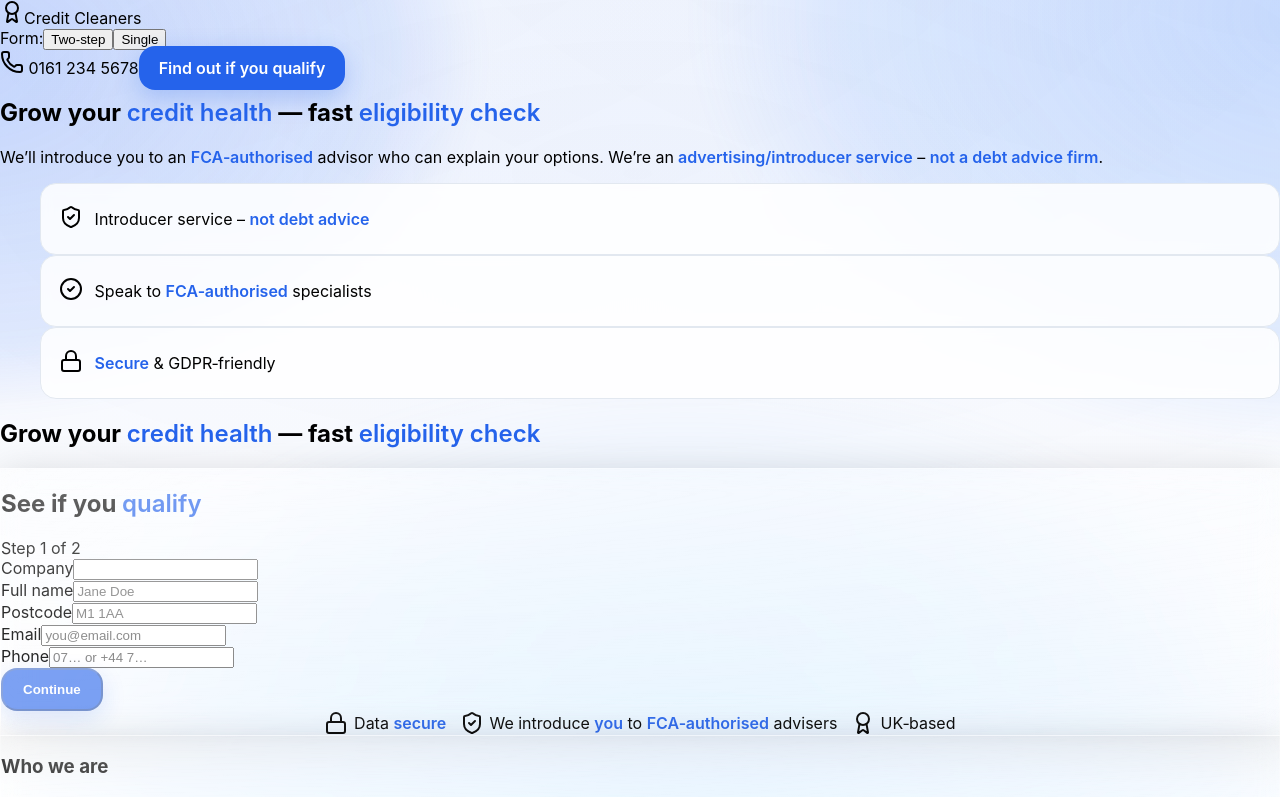
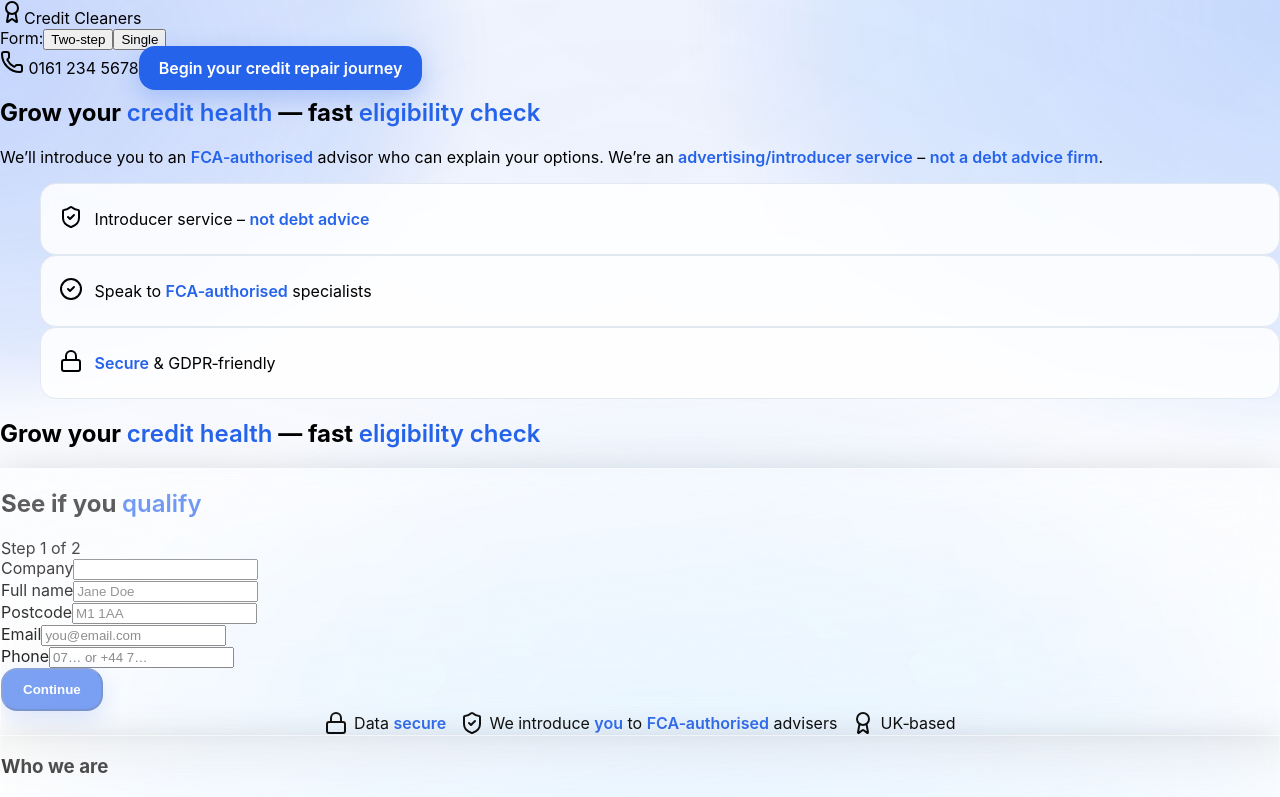
Before and after one commit to rrcomps/creditcleaners.co.uk, a Next.js app: page / in a window 1280 px wide. Shown: the top 797 px of the page. Built offline with nearby package versions, Linux system fonts and the light colour scheme.

Commit message:
feat: refresh CTA messaging

```diff
--- a/pages/index.tsx
+++ b/pages/index.tsx
@@ -44,7 +44,11 @@ const REVIEWS = [
 function chooseCtaVariant() {
   const params = new URLSearchParams(typeof window !== "undefined" ? window.location.search : "");
   const fromParam = params.get("cta");
-  const variants = ["Check eligibility now", "See my options", "Find out if you qualify"];
+  const variants = [
+    "Start improving your credit today",
+    "See how to boost your credit",
+    "Begin your credit repair journey",
+  ];
   let chosen = "";
   try { chosen = localStorage.getItem("ctaVariant") || ""; } catch (_) {}
   if (fromParam && variants.includes(fromParam)) {
@@ -357,7 +361,7 @@ export default function DebtHelpLandingPage() {
   const [submitted, setSubmitted] = useState(false);
   const [error, setError] = useState(null);
   const [step, setStep] = useState(1);
-  const [ctaText, setCtaText] = useState("Check eligibility now");
+  const [ctaText, setCtaText] = useState("Start improving your credit today");
   const [showExitCall, setShowExitCall] = useState(false);
   const formRef = useRef(null);
   const [formInView, setFormInView] = useState(false);
@@ -579,7 +583,7 @@ export default function DebtHelpLandingPage() {
               <a href="tel:+441612345678" className="inline-flex items-center gap-2 rounded-full border px-3 py-1.5 text-sm hover:bg-teal-50" aria-label="Call Credit Cleaners">
                 <Phone className="h-4 w-4" /> 0161 234 5678
               </a>
-              <a href="#form" className="btn-cta hidden sm:inline-flex items-center gap-2" aria-label="Check eligibility now">{ctaText}</a>
+              <a href="#form" className="btn-cta hidden sm:inline-flex items-center gap-2" aria-label={ctaText}>{ctaText}</a>
             </div>
           </div>
         </header>
```
